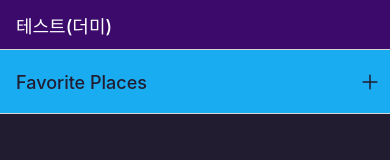
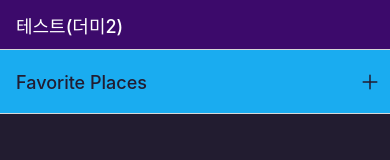
Before and after one commit to cocobo12/toss_clone_khj, a React Native app: screen / in a window 390 px wide. Shown: the top 160 px of the page. Built offline with nearby package versions, Linux system fonts and the light colour scheme.

Commit message:
test: commit test2

```diff
--- a/App.js
+++ b/App.js
@@ -75,7 +75,7 @@ export default function App() {
             headerStyle: { backgroundColor: "#3c0a6b", height: 50 },
             headerTintColor: "white",
             tabBarActiveTintColor: "#3c0a6b",
-            headerTitle: "테스트(더미)",
+            headerTitle: "테스트(더미2)",
           }}
         >
           <BottomTab.Screen
```
